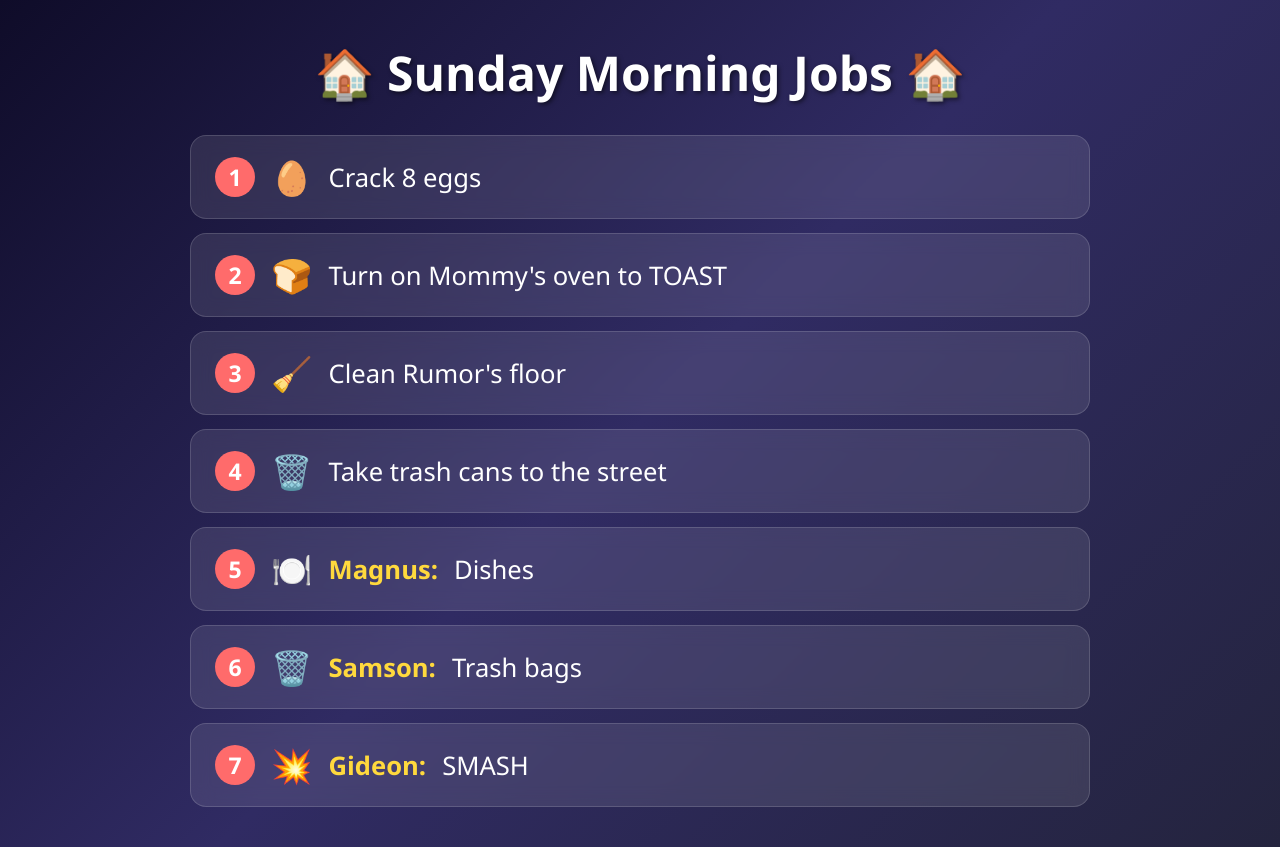
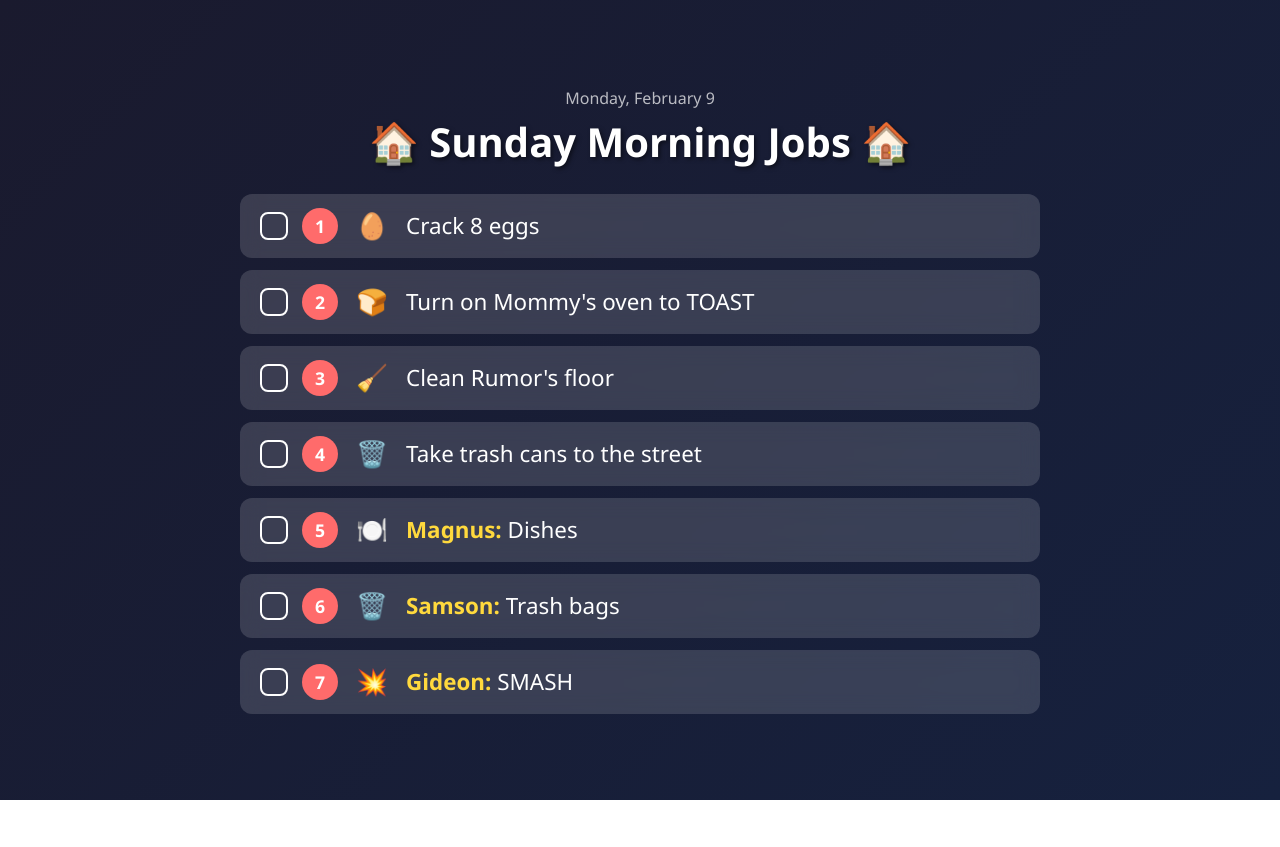
Before and after one commit to litlmike/kids-todo-display, a plain HTML site: page today.html in a window 1280 px wide. After the commit the page ends 800 px from the top, so only its background shows below. Drawn offline with Linux system fonts and the light colour scheme.

Commit message:
Match index.html screensaver prevention pattern

```diff
--- a/today.html
+++ b/today.html
@@ -3,48 +3,151 @@
 <head>
   <meta charset="UTF-8">
   <meta name="viewport" content="width=device-width, initial-scale=1.0">
-<title>Today's Jobs</title>
+  <title>Sunday Morning Jobs</title>
   <style>
-* { margin: 0; padding: 0; box-sizing: border-box; }
+    * {
+      box-sizing: border-box;
+      margin: 0;
+      padding: 0;
+    }
+
     body {
-  background: linear-gradient(135deg, #0f0c29, #302b63, #24243e);
-  color: #fff; font-family: 'Segoe UI', Arial, sans-serif;
-  display: flex; justify-content: center; align-items: center;
-  min-height: 100vh; padding: 40px;
+      font-family: 'Segoe UI', 'Comic Sans MS', sans-serif;
+      background: linear-gradient(135deg, #1a1a2e 0%, #16213e 100%);
+      height: 100vh;
+      padding: 15px;
+      color: white;
+      overflow: hidden;
+      display: flex;
+      flex-direction: column;
+      align-items: center;
+      justify-content: center;
     }
-.container { max-width: 900px; width: 100%; }
-h1 { text-align: center; font-size: 3em; margin-bottom: 30px; text-shadow: 2px 2px 4px rgba(0,0,0,0.5); }
-.tasks { display: flex; flex-direction: column; gap: 14px; }
+
+    h1 {
+      text-align: center;
+      font-size: 2.5rem;
+      margin-bottom: 25px;
+      text-shadow: 2px 2px 4px rgba(0,0,0,0.5);
+    }
+
+    .tasks {
+      max-width: 800px;
+      width: 100%;
+      display: flex;
+      flex-direction: column;
+      gap: 12px;
+    }
+
     .task {
-  background: rgba(255,255,255,0.1); border-radius: 16px; padding: 18px 24px;
-  display: flex; align-items: center; gap: 16px; font-size: 1.6em;
-  backdrop-filter: blur(10px); border: 1px solid rgba(255,255,255,0.15);
+      display: flex;
+      align-items: center;
+      padding: 14px 20px;
+      background: rgba(255,255,255,0.15);
+      border-radius: 12px;
       transition: transform 0.2s;
+      backdrop-filter: blur(10px);
     }
+
     .task:hover { transform: scale(1.02); }
+
+    .checkbox {
+      width: 28px;
+      height: 28px;
+      border: 2px solid white;
+      border-radius: 8px;
+      margin-right: 14px;
+      flex-shrink: 0;
+    }
+
     .task-num {
-  background: #ff6b6b; color: #fff; width: 40px; height: 40px;
-  border-radius: 50%; display: flex; align-items: center; justify-content: center;
-  font-weight: bold; font-size: 0.9em; flex-shrink: 0;
+      background: #ff6b6b;
+      color: #fff;
+      width: 36px;
+      height: 36px;
+      border-radius: 50%;
+      display: flex;
+      align-items: center;
+      justify-content: center;
+      font-weight: bold;
+      font-size: 1.1rem;
+      flex-shrink: 0;
+      margin-right: 14px;
     }
-.task-icon { font-size: 1.3em; }
-.assign { color: #ffd93d; font-weight: bold; }
+
+    .task-icon {
+      font-size: 1.6rem;
+      margin-right: 14px;
+      min-width: 40px;
+      text-align: center;
+    }
+
+    .task-text {
+      font-size: 1.4rem;
+    }
+
+    .assign {
+      color: #ffd93d;
+      font-weight: bold;
+    }
+
+    .time-display {
+      text-align: center;
+      font-size: 1rem;
+      opacity: 0.7;
+      margin-bottom: 5px;
+    }
   </style>
 </head>
 <body>
-<div class="container">
+  <div class="time-display" id="time"></div>
   <h1>🏠 Sunday Morning Jobs 🏠</h1>
+
   <div class="tasks">
-<div class="task"><span class="task-num">1</span><span class="task-icon">🥚</span> Crack 8 eggs</div>
-<div class="task"><span class="task-num">2</span><span class="task-icon">🍞</span> Turn on Mommy's oven to TOAST</div>
-<div class="task"><span class="task-num">3</span><span class="task-icon">🧹</span> Clean Rumor's floor</div>
-<div class="task"><span class="task-num">4</span><span class="task-icon">🗑️</span> Take trash cans to the street</div>
-<div class="task"><span class="task-num">5</span><span class="task-icon">🍽️</span> <span class="assign">Magnus:</span> Dishes</div>
-<div class="task"><span class="task-num">6</span><span class="task-icon">🗑️</span> <span class="assign">Samson:</span> Trash bags</div>
-<div class="task"><span class="task-num">7</span><span class="task-icon">💥</span> <span class="assign">Gideon:</span> SMASH</div>
+    <div class="task"><div class="checkbox"></div><span class="task-num">1</span><span class="task-icon">🥚</span><span class="task-text">Crack 8 eggs</span></div>
+    <div class="task"><div class="checkbox"></div><span class="task-num">2</span><span class="task-icon">🍞</span><span class="task-text">Turn on Mommy's oven to TOAST</span></div>
+    <div class="task"><div class="checkbox"></div><span class="task-num">3</span><span class="task-icon">🧹</span><span class="task-text">Clean Rumor's floor</span></div>
+    <div class="task"><div class="checkbox"></div><span class="task-num">4</span><span class="task-icon">🗑️</span><span class="task-text">Take trash cans to the street</span></div>
+    <div class="task"><div class="checkbox"></div><span class="task-num">5</span><span class="task-icon">🍽️</span><span class="task-text"><span class="assign">Magnus:</span> Dishes</span></div>
+    <div class="task"><div class="checkbox"></div><span class="task-num">6</span><span class="task-icon">🗑️</span><span class="task-text"><span class="assign">Samson:</span> Trash bags</span></div>
+    <div class="task"><div class="checkbox"></div><span class="task-num">7</span><span class="task-icon">💥</span><span class="task-text"><span class="assign">Gideon:</span> SMASH</span></div>
   </div>
-</div>
-<canvas id="k" width="1" height="1" style="position:fixed;top:0;left:0;opacity:0.01"></canvas>
-<script>setInterval(()=>{const c=document.getElementById('k').getContext('2d');c.fillStyle='#'+(Math.random()*0xFFFFFF<<0).toString(16);c.fillRect(0,0,1,1)},30000);</script>
+
+  <!-- Hidden canvas to prevent webOS screensaver -->
+  <canvas id="keepAwake" width="1" height="1" style="position:fixed;top:-10px;left:-10px;opacity:0.01;pointer-events:none;"></canvas>
+
+  <script>
+    function updateTime() {
+      const now = new Date();
+      document.getElementById('time').textContent = now.toLocaleDateString('en-US', {
+        weekday: 'long',
+        month: 'long',
+        day: 'numeric'
+      });
+    }
+    updateTime();
+
+    // Screensaver prevention - matches index.html pattern exactly
+    (function keepAwake() {
+      const canvas = document.getElementById('keepAwake');
+      const ctx = canvas.getContext('2d');
+      let frame = 0;
+
+      function tick() {
+        ctx.fillStyle = frame % 2 ? '#000001' : '#000002';
+        ctx.fillRect(0, 0, 1, 1);
+        frame++;
+      }
+
+      tick();
+      setInterval(tick, 30000);
+
+      // requestAnimationFrame for continuous activity signal
+      function animate() {
+        requestAnimationFrame(animate);
+      }
+      animate();
+    })();
+  </script>
 </body>
 </html>
```
Lines whose indentation alone changed are shown as unchanged.
